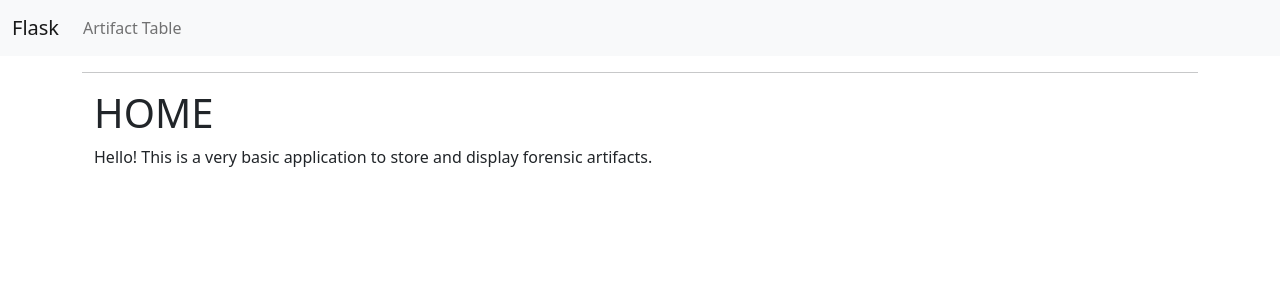
After one commit to sQoooop/dfr_embeddedSystems, a Flask app: template app/templates/index.html in a window 1280 px wide. The commit adds this page. Shown: the top 300 px of the page. Run offline with Flask 2, Linux system fonts and the light colour scheme; the template is opened without the code that fills it, so the values that code supplies are empty; some libraries are stand-ins or nearby versions.

Commit message:
major refacotring

```diff
--- a/app/__init__.py
+++ b/app/__init__.py
@@ -6,8 +6,8 @@ app.config['SQLALCHEMY_DATABASE_URI'] = 'sqlite:///test.sqlite3'
 app.config['SQLALCHEMY_TRACK_MODIFICATIONS'] = False
 
 # Import modules for entry point
+
+from app import artifacts_api
+from app import db
 from app import views
-from app import admin_views
-from app import artifacts_api
-from app import mockdata
 #initialize db
--- a/app/db.py
+++ b/app/db.py
@@ -174,4 +174,4 @@ def store_artifact():
         return res
 
     else:
-        return make_response(jsonify({"message": "Reueqst body must be JSOn"}), 400)
+        return make_response(jsonify({"message": "Reueqst body must be JSOn" + res}), 400)
--- /dev/null
+++ b/app/static/css/style.css
@@ -0,0 +1,3 @@
+body {
+    background-color: grey;
+}
--- /dev/null
+++ b/app/static/js/app.js
@@ -0,0 +1 @@
+console.log("Hey buddy");
--- a/app/templates/artifact_table.html
+++ b/app/templates/artifact_table.html
@@ -23,8 +23,7 @@
           {data: 'ArtifactName'},
           {data: 'ArtifactDescription', searchable: false},
           {data: 'ArtifactHost', orderable: false, searchable: false},
-          //{data: 'phone', orderable: false, searchable: false},
-          //{data: 'email'}
+
         ],
       });
     });
--- a/app/templates/base.html
+++ b/app/templates/base.html
@@ -1,19 +1,39 @@
 <!doctype html>
 <html>
+
 <head>
   <title>{{ title }}</title>
-    <link href="https://cdn.jsdelivr.net/npm/bootstrap@5.0.1/dist/css/bootstrap.min.css" rel="stylesheet" integrity="sha384-+0n0xVW2eSR5OomGNYDnhzAbDsOXxcvSN1TPprVMTNDbiYZCxYbOOl7+AMvyTG2x" crossorigin="anonymous">
+  <link href="https://cdn.jsdelivr.net/npm/bootstrap@5.0.1/dist/css/bootstrap.min.css" rel="stylesheet"
+    integrity="sha384-+0n0xVW2eSR5OomGNYDnhzAbDsOXxcvSN1TPprVMTNDbiYZCxYbOOl7+AMvyTG2x" crossorigin="anonymous">
   <link rel="stylesheet" type="text/css" href="https://cdn.datatables.net/1.10.25/css/dataTables.bootstrap5.css">
 </head>
+
 <body>
+  <nav class="navbar navbar-expand-lg navbar-light bg-light mb-3">
+    <div class="container-fluid">
+      <a class="navbar-brand" href="/">Flask</a>
+      <button class="navbar-toggler" type="button" data-bs-toggle="collapse" data-bs-target="#navbarNav"
+        aria-controls="navbarNav" aria-expanded="false" aria-label="Toggle navigation">
+        <span class="navbar-toggler-icon"></span>
+      </button>
+      <div class="collapse navbar-collapse" id="navbarNav">
+        <ul class="navbar-nav ml-auto">
+          <li class="nav-item">
+            <a class="nav-link" href="/artifact/table">Artifact Table</a>
+          </li>
+      </div>
+  </nav>
   <div class="container">
     <h1>{{ title }}</h1>
     <hr>
     {% block content %}{% endblock %}
   </div>
   <script type="text/javascript" charset="utf8" src="https://code.jquery.com/jquery-3.6.0.min.js"></script>
-    <script type="text/javascript" charset="utf8" src="https://cdn.datatables.net/1.10.25/js/jquery.dataTables.js"></script>
-    <script type="text/javascript" charset="utf8" src="https://cdn.datatables.net/1.10.25/js/dataTables.bootstrap5.js"></script>
+  <script type="text/javascript" charset="utf8"
+    src="https://cdn.datatables.net/1.10.25/js/jquery.dataTables.js"></script>
+  <script type="text/javascript" charset="utf8"
+    src="https://cdn.datatables.net/1.10.25/js/dataTables.bootstrap5.js"></script>
   {% block scripts %}{% endblock %}
 </body>
+
 </html>
--- /dev/null
+++ b/app/templates/index.html
@@ -0,0 +1,21 @@
+{% extends "base.html" %}
+
+{% block title %}
+Home
+{% endblock %}
+
+{% block content %}
+<div class="container">
+    <div class="row">
+        <div class="col">
+            <h1>
+                HOME
+            </h1>
+            <div class="span">
+                Hello!
+                This is a very basic application to store and display forensic artifacts.
+            </div>
+        </div>
+    </div>
+</div>
+{% endblock %}
```
Also changed, not shown: app/artifacts_api.py (added, +65 -0 lines), app/views.py (added, +11 -0 lines), app/test.sqlite3 (added). Lines whose indentation alone changed are shown as unchanged.
